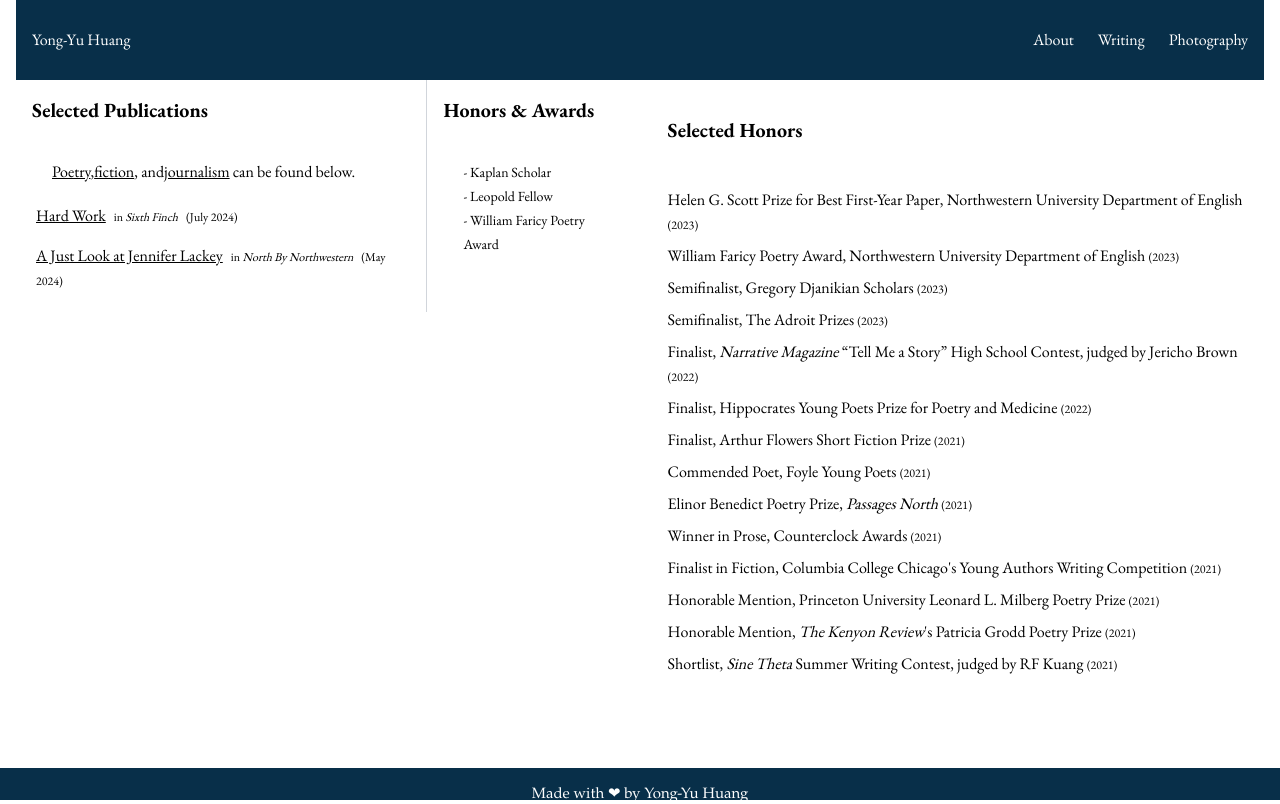
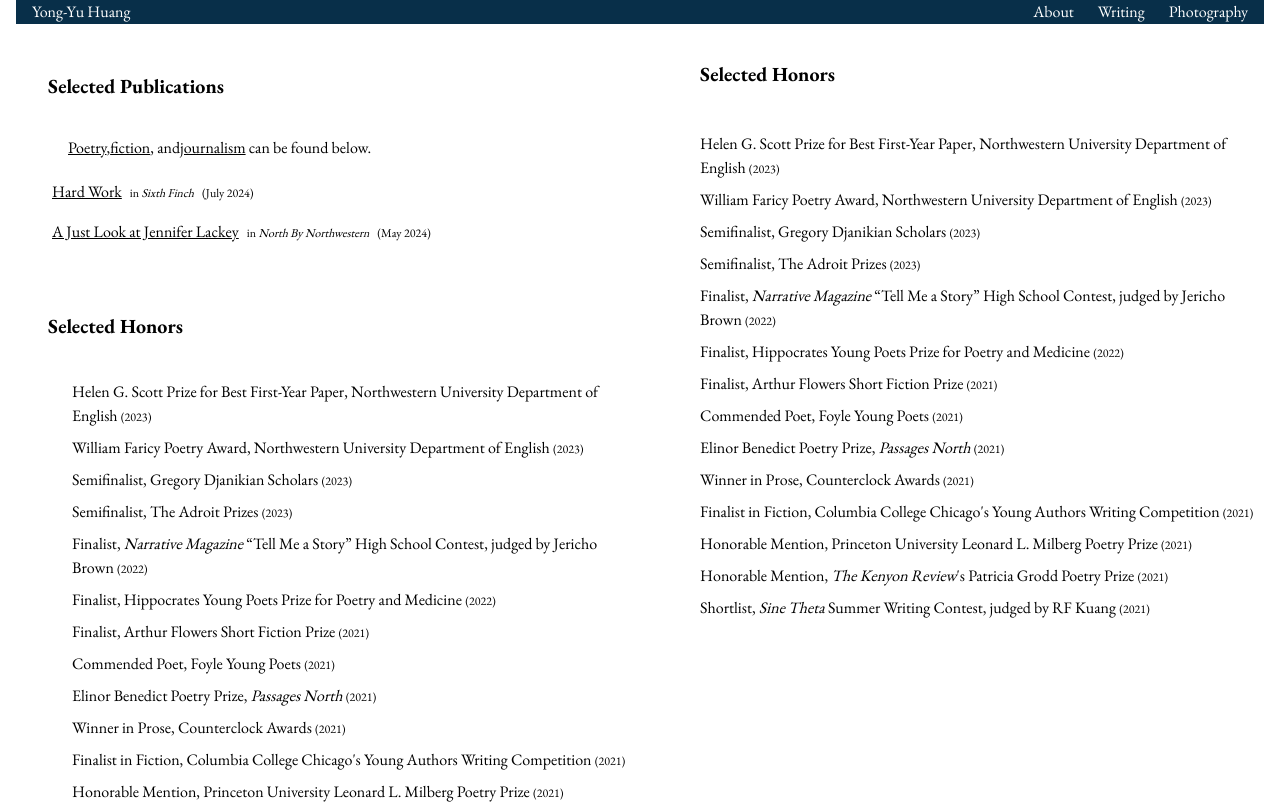
Before and after one commit to yongssh/yongssh.github.io, a Next.js app: page /writing in a window 1280 px wide. Shown: the top 804 px of the page. Built offline with nearby package versions, Linux system fonts and the light colour scheme.

Commit message:
changing publications page for mobile

```diff
--- a/src/app/components/footer.tsx
+++ b/src/app/components/footer.tsx
@@ -1,16 +1,19 @@
 import React from "react";
-import { EB_Garamond } from 'next/font/google'
-import styles from '../styles/Introduction.module.css';  // Import CSS module
+import { EB_Garamond } from 'next/font/google';
+import styles from '../styles/Introduction.module.css';
 
 const garamond = EB_Garamond({
   subsets: ['latin'],
   variable: '--font-garamond'
-})
+});
 
-const Footer =() => {
-    return(
-        <footer className="footer">
-        <div className="text-center footer-text">Made with ❤ by Yong-Yu Huang</div></footer>
+const Footer = () => {
+    return (
+        <footer className={`bg-gray-800 text-white py-4 text-center ${garamond.className}`}>
+            <div className="container mx-auto px-4">
+                <p className="text-sm">Made with ❤ by Yong-Yu Huang</p>
+            </div>
+        </footer>
     );
 };
 
--- a/src/app/components/publications.tsx
+++ b/src/app/components/publications.tsx
@@ -10,9 +10,10 @@ const garamond = EB_Garamond({
 const Publications = () => {
   return (
     <section className={`bg-white text-black ${garamond.className} ${styles.WritingSection}`}>
-      <div className="flex flex-col md:flex-row">
-        {/* Publications Column */}
-        <div className="md:w-2/3 p-4">
+      <div className="container mx-auto px-4 py-8">
+        <div className="flex flex-col space-y-8">
+          {/* Publications Section */}
+          <div className="p-4">
             <p className="text-xl font-bold mb-4">Selected Publications</p>
             <p className="bio mb-4">
               <span className="hover hover-poetry">Poetry</span>,
@@ -30,21 +31,30 @@ const Publications = () => {
                 <span className="text-xs p-2">in <em>North By Northwestern</em></span>
                 <span className="text-xs">(May 2024)</span>
               </p>
-            {/* Additional Publications Here */}
-            {/* Ensure you continue this pattern for all the other publications */}
+              {/* Add more publications here using the same format */}
             </div>
           </div>
 
-        {/* Honors Column */}
-        <div className="md:w-1/3 p-4 md:border-l border-gray-300 md:pl-4">
-          <p className="text-xl font-bold mb-4">Honors & Awards</p>
+          {/* Honors Section */}
+          <div className="p-4">
+            <p className="text-xl font-bold mb-4">Selected Honors</p>
             <p className="bio mb-4">
-            {/* List of honors here */}
-            <span className="text-sm">- Kaplan Scholar</span><br />
-            <span className="text-sm">- Leopold Fellow</span><br />
-            <span className="text-sm">- William Faricy Poetry Award</span><br />
-            {/* Add additional honors as needed */}
+              <p className={'p-1'}> <span>Helen G. Scott Prize for Best First-Year Paper, Northwestern University Department of English </span><span className="text-xs">(2023)</span></p>
+              <p className={'p-1'}> <span>William Faricy Poetry Award, Northwestern University Department of English </span><span className="text-xs">(2023)</span></p>
+              <p className={'p-1'}> <span>Semifinalist, Gregory Djanikian Scholars </span><span className="text-xs">(2023)</span></p>
+              <p className={'p-1'}> <span>Semifinalist, The Adroit Prizes </span> <span className="text-xs">(2023)</span></p>
+              <p className={'p-1'}> <span>Finalist, <em>Narrative Magazine</em> “Tell Me a Story” High School Contest, judged by Jericho Brown  </span><span className="text-xs">(2022)</span></p>
+              <p className={'p-1'}> <span>Finalist, Hippocrates Young Poets Prize for Poetry and Medicine </span><span className="text-xs">(2022)</span></p>
+              <p className={'p-1'}> <span>Finalist, Arthur Flowers Short Fiction Prize </span><span className="text-xs">(2021)</span></p>
+              <p className={'p-1'}> <span>Commended Poet, Foyle Young Poets  </span><span className="text-xs">(2021)</span></p>
+              <p className={'p-1'}> <span>Elinor Benedict Poetry Prize,<em> Passages North</em> </span><span className="text-xs">(2021)</span></p>
+              <p className={'p-1'}> <span>Winner in Prose, Counterclock Awards </span><span className="text-xs">(2021)</span></p>
+              <p className={'p-1'}> <span>Finalist in Fiction, Columbia College Chicago&apos;s Young Authors Writing Competition </span><span className="text-xs">(2021)</span></p>
+              <p className={'p-1'}> <span>Honorable Mention, Princeton University Leonard L. Milberg Poetry Prize </span><span className="text-xs">(2021)</span></p>
+              <p className={'p-1'}> <span>Honorable Mention, <em>The Kenyon Review</em>&apos;s Patricia Grodd Poetry Prize </span><span className="text-xs">(2021)</span></p>
+              <p className={'p-1'}> <span>Shortlist, <em>Sine Theta</em> Summer Writing Contest, judged by RF Kuang </span><span className="text-xs">(2021)</span></p>
             </p>
+          </div>
         </div>
       </div>
     </section>
--- a/src/app/styles/globals.css
+++ b/src/app/styles/globals.css
@@ -116,7 +116,7 @@ a:hover {
   min-height: 100vh;
   position: relative;
 }
-
+/*
 .footer {
   background-color:rgb(8,47,73);
   color: rgb(255, 255, 255);
@@ -132,3 +132,27 @@ a:hover {
   align-items: center;
   font-size: 15px;
 }
+  */
+
+html, body {
+  margin: 0;
+  padding: 0;
+  height: 100%;
+}
+
+body {
+  display: flex;
+  flex-direction: column;
+}
+
+main {
+  flex: 1; /* This will push the footer to the bottom of the page */
+}
+
+.footer {
+  width: 100%;
+}
+
+.footer-text {
+  margin: 0;
+}
```
Lines whose indentation alone changed are shown as unchanged.
